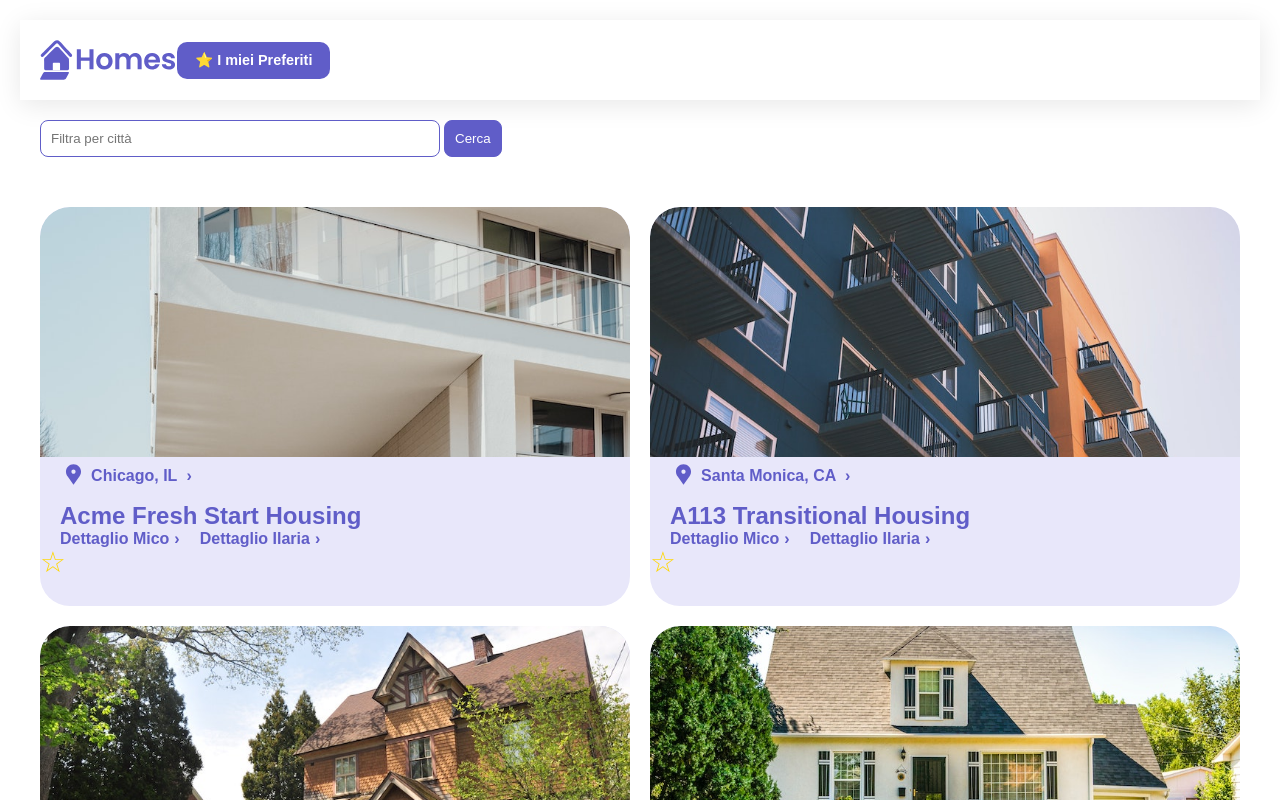
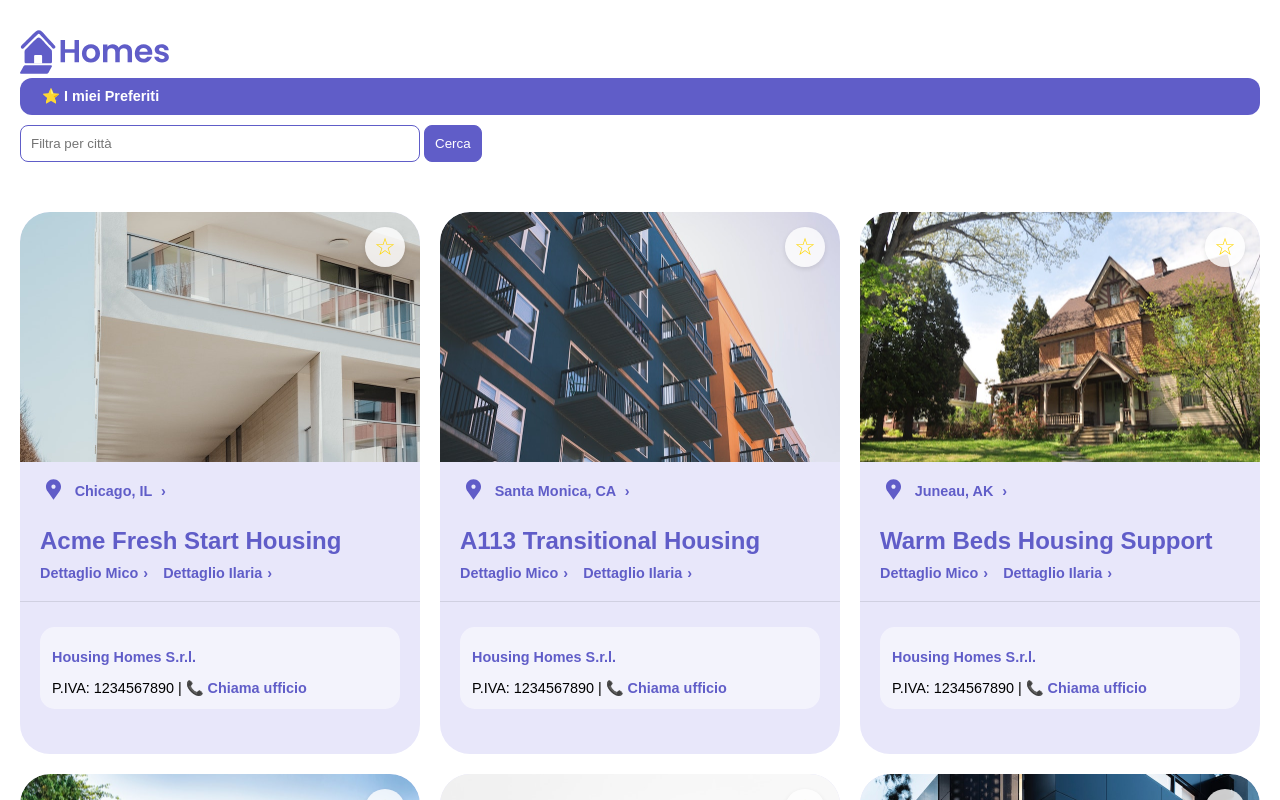
Before and after one commit to IlariA-16/Progetto.Adiacent, an Angular app in the folder Desktop/homes_app/: page / in a window 1280 px wide. Shown: the top 800 px of the page. Built offline with nearby package versions, Linux system fonts and the light colour scheme; data requests are answered from the project's data file.

Commit message:
abbellimento del layout e aggiunta di info e contatti

```diff
--- a/Desktop/homes_app/src/app/app.component.css
+++ b/Desktop/homes_app/src/app/app.component.css
@@ -1,44 +1,26 @@
-:host {
-  --content-padding: 20px;
-}
-header {
-  display: flex;
-  align-items: center;
-  height: 80px;
-  padding: 0 var(--content-padding);
-  box-shadow: 0px 5px 25px var(--shadow-color);
-  background-color: white;
-}
-.content {
-  padding: var(--content-padding);
-}
-
-header img {
-  height: 40px;
-  vertical-align: middle;
-}
-
-.nav-links {
-  display: flex;
-  align-items: center;
-  gap: 12px; /* Spazio preciso e uguale tra i pulsanti */
-}
-
 .btn-fav-page {
   background-color: var(--primary-color);
-  color: white;
-  padding: 10px 18px;
-  border-radius: 10px; /* Angoli più moderni */
+  color: white !important;
+  padding: 10px 22px;
+  border-radius: 12px;
   text-decoration: none;
-  font-weight: bold;
+  font-weight: 700;
   font-size: 0.9rem;
   display: flex;
   align-items: center;
-  white-space: nowrap; /* Impedisce al testo di andare a capo */
-  transition: all 0.2s ease;
+  gap: 8px;
+  white-space: nowrap;
+  transition: background-color 0.2s ease;
+  border: none;
 }
 
+/* Rimosso l'effetto ::before che creava la seconda stella */
+
 .btn-fav-page:hover {
-  filter: brightness(90%);
-  transform: translateY(-2px); /* Leggero movimento verso l'alto */
+  filter: brightness(110%);
+  box-shadow: 0 4px 12px rgba(0, 0, 0, 0.1);
 }
+
+.btn-fav-page:active {
+  transform: translateY(1px);
+}
--- a/Desktop/homes_app/src/app/details-mico/details-mico.component.ts
+++ b/Desktop/homes_app/src/app/details-mico/details-mico.component.ts
@@ -54,43 +54,6 @@ import { FormControl, FormGroup, ReactiveFormsModule, Validators} from '@angular
         </form>
       </section>
 
-        <!-- NUOVA SEZIONE: FAQ -->
-      <hr class="divider">
-      <section class="info-section">
-        <h2 class="section-heading">Domande Frequenti</h2>
-        <div class="faq-grid">
-          <div class="faq-item">
-            <h3>Come funziona il processo di affitto?</h3>
-            <p>Una volta inviata la richiesta, verrai ricontattato entro 24 ore per una visita virtuale o in presenza.</p>
-          </div>
-          <div class="faq-item">
-            <h3>Sono inclusi i costi delle utenze?</h3>
-            <p>Dipende dalla posizione. Controlla la sezione "Caratteristiche" per vedere se i servizi sono inclusi nel canone.</p>
-          </div>
-        </div>
-      </section>
-
-      <!-- NUOVA SEZIONE: FOOTER AZIENDALE -->
-      <footer class="company-footer">
-        <div class="footer-content">
-          <div class="brand-info">
-            <h2 class="footer-logo">Homes</h2>
-            <p>La piattaforma leader per trovare la tua prossima casa in modo semplice, veloce e sicuro.</p>
-          </div>
-          <div class="contact-info">
-            <h3>Contatti</h3>
-            <ul>
-              <li>📍 Via Roma 123, Milano</li>
-              <li>📞 +39 02 123 4567</li>
-              <li>✉️ info@homes-rent.it</li>
-            </ul>
-          </div>
-        </div>
-        <div class="footer-bottom">
-          <p>&copy; 2024 Homes Inc. Progettato con cura per i nostri inquilini.</p>
-        </div>
-      </footer>
-
     </article>
         `,
   styleUrls: ['./details-mico.component.css']
--- a/Desktop/homes_app/src/app/favorites/favorites.component.css
+++ b/Desktop/homes_app/src/app/favorites/favorites.component.css
@@ -1,13 +1,20 @@
 .results {
   display: grid;
-  column-gap: 20px;
-  row-gap: 20px;
-  grid-template-columns: repeat(auto-fill, minmax(400px, 1fr));
-  margin-top: 50px;
-  justify-content: center;
+  /* Crea colonne da circa 300px, rimpicciolendo le card */
+  grid-template-columns: repeat(auto-fill, minmax(280px, 1fr));
+  gap: 20px;
+  justify-items: center; /* Centra le card se ce ne sono poche */
+  padding: 20px 0;
+}
+
+/* Opzionale: limita la larghezza massima di ogni singola card nei preferiti */
+app-housing-location {
+  max-width: 320px;
+  width: 100%;
 }
 
 .section-heading {
   color: var(--primary-color);
-  padding: 20px 0;
+  font-size: 1.5rem;
+  margin-bottom: 20px;
 }
--- a/Desktop/homes_app/src/app/housing-location/housing-location.component.css
+++ b/Desktop/homes_app/src/app/housing-location/housing-location.component.css
@@ -3,25 +3,33 @@
   border-radius: 30px;
   padding-bottom: 30px;
   overflow: hidden;
+  /* 1. AGGIUNGI QUESTA RIGA QUI SOTTO PER BLOCCARE LA STELLA DENTRO LA CARD */
+  position: relative;
 }
+
 .listing-heading {
   color: var(--primary-color);
   padding: 10px 20px 0 20px;
 }
+
 .listing-photo {
   height: 250px;
   width: 100%;
   object-fit: cover;
   border-radius: 30px 30px 0 0;
 }
+
 .listing-location {
-  padding: 0 20px;
+  padding: 10px 20px; /* Un po' di respiro sopra e sotto */
+  display: flex;
+  align-items: center;
+  gap: 8px; /* Spazio preciso tra icona e testo */
 }
 .listing-location::before {
   content: url("/assets/location-pin.svg") / "";
-  display:inline-block;
+  display: inline-block;
   vertical-align: middle;
-  margin-right: -20px;
+  /* RIMOSSO margin-right: -20px; */
 }
 
 section.listing a {
@@ -30,45 +38,74 @@ section.listing a {
   color: var(--primary-color);
   font-weight:bold;
 }
+
 section.listing a::after {
   content: "\203A";
   margin-left: 5px;
 }
 
-
-/* 🔖 bottone */
-.fav-btn {
+/* 🔖 bottone preferiti */
+.star-btn {
   position: absolute;
-  top: 10px;
-  right: 10px;
-  background: white;
+  top: 15px;
+  right: 15px;
+  background: rgba(255, 255, 255, 0.8);
   border: none;
   border-radius: 50%;
-  padding: 8px;
+  width: 40px;
+  height: 40px;
+  color: gold;
+  font-size: 1.5rem;
   cursor: pointer;
+  display: flex;
+  align-items: center;
+  justify-content: center;
+  box-shadow: 0 2px 5px rgba(0,0,0,0.1);
 }
 
+/* ========================================================== */
+/* 2. AGGIUNGI TUTTO QUESTO BLOCCO IN FONDO AL TUO FILE CSS     */
+/* ========================================================== */
 
-/* icona */
-.material-icons {
-  font-size: 24px;
-  color: gray;
+.listing-footer {
+  margin-top: 20px;
+  padding: 15px 20px;
+  border-top: 1px solid rgba(0,0,0,0.1); /* Linea di divisione */
+  font-size: 0.9rem;
 }
 
-
-/* quando salvato */
-.material-icons.active {
-  color: #ff4081;
+.company-info {
+  background: rgba(255, 255, 255, 0.5); /* Sfondo chiaro semi-trasparente */
+  padding: 12px;
+  border-radius: 15px;
+  margin-top: 10px;
 }
 
-.star-btn {
-  background: none;
-  border: none;
-  color: gold;
-  font-size: 1.8rem;
-  cursor: pointer;
-  padding: 0;
-  line-height: 1;
+.brand-name {
+  display: block;
+  font-weight: bold;
+  color: var(--primary-color);
+  margin-bottom: 5px;
+}
+
+/* Rimuove lo stile dei link standard per i contatti aziendali */
+.company-info a {
+  padding-left: 0 !important;
+  font-size: 0.85rem;
+}
+
+.company-info a::after {
+  content: "" !important; /* Toglie la freccetta › dai contatti */
+}
+
+/* ========================================================== */
+.details-container {
   display: flex;
-  align-items: center;
+  gap: 15px; /* Spazio tra i due link */
+  margin: 10px 20px; /* Allineato ai margini della card */
 }
+
+section.listing a {
+  padding-left: 0; /* Rimuoviamo il padding fisso che avevi prima */
+  font-size: 0.9rem;
+}
--- a/Desktop/homes_app/src/app/housing-location/housing-location.component.ts
+++ b/Desktop/homes_app/src/app/housing-location/housing-location.component.ts
@@ -20,12 +20,24 @@ import { HousingService } from '../housing.service';
 
 
       <h2 class="listing-heading">{{housingLocation.name}}</h2>
-      <a [routerLink]="['/details-mico', housingLocation.id]" >Dettaglio Mico</a>
-      <a [routerLink]="['/details', housingLocation.id]" >Dettaglio Ilaria</a>
+      <div class="details-container">
+        <a [routerLink]="['/details-mico', housingLocation.id]">Dettaglio Mico</a>
+        <a [routerLink]="['/details', housingLocation.id]">Dettaglio Ilaria</a>
+      </div>
 
       <button class="star-btn" (click)="toggleFavorite($event)">
         {{ housingService.isFavorite(housingLocation.id) ? '★' : '☆' }}
       </button>
+
+      <footer class="listing-footer">
+
+        <div class="company-info">
+          <p class="brand-name">Housing Homes S.r.l.</p>
+          <p>P.IVA: 1234567890 | <a href="tel:+390123456">📞 Chiama ufficio</a></p>
+        </div>
+
+      </footer>
+
 
     </section>
   `,
```
